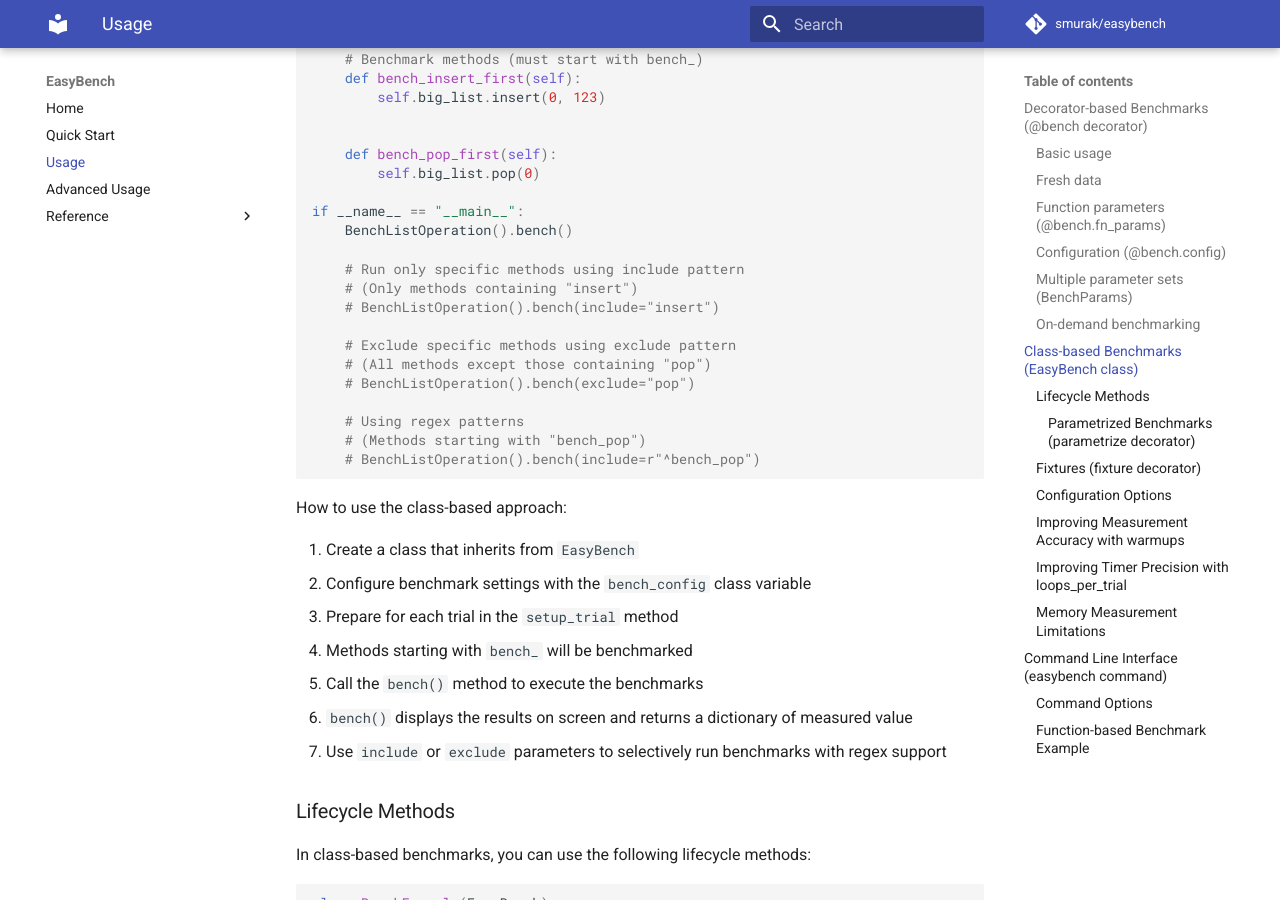
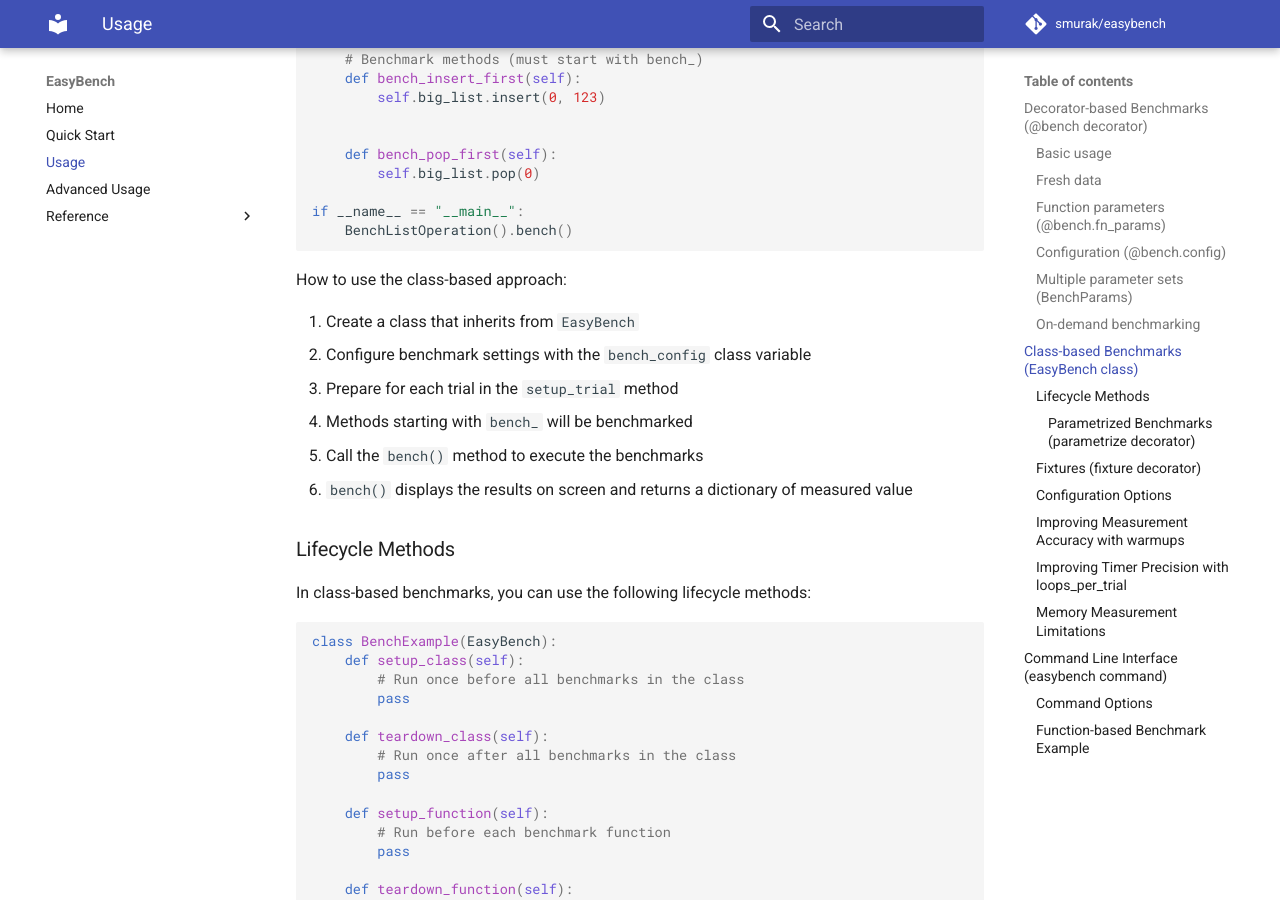
Before and after one commit to smurak/easybench, an MkDocs documentation site: the page built from docs/usage.md, in a window 1280 px wide and 900 px high, scrolled down 3395 px. Built offline with MkDocs 1.6.1 and Material for MkDocs 9.7.7, drawn with Linux system fonts in a browser that asks for light colours; comment, search, counter and statistics services are not loaded; some of the changed text lies outside the part shown.

````diff
--- a/docs/usage.md
+++ b/docs/usage.md
@@ -160,18 +160,6 @@
 
 if __name__ == "__main__":
     BenchListOperation().bench()
-
-    # Run only specific methods using include pattern
-    # (Only methods containing "insert")
-    # BenchListOperation().bench(include="insert")
-
-    # Exclude specific methods using exclude pattern
-    # (All methods except those containing "pop")
-    # BenchListOperation().bench(exclude="pop")
-
-    # Using regex patterns
-    # (Methods starting with "bench_pop")
-    # BenchListOperation().bench(include=r"^bench_pop")
 ```
 
 How to use the class-based approach:
@@ -182,7 +170,6 @@
 4. Methods starting with `bench_` will be benchmarked
 5. Call the `bench()` method to execute the benchmarks
    * `bench()` displays the results on screen and returns a dictionary of measured value
-   * Use `include` or `exclude` parameters to selectively run benchmarks with regex support
 
 ### Lifecycle Methods
 
````
Also changed, not shown: other parts of docs/usage.md (+10 -0 lines), README-pypi.md (+10 -13 lines), README.md (+8 -13 lines), README_ja.md (+8 -13 lines), 2 other files.
